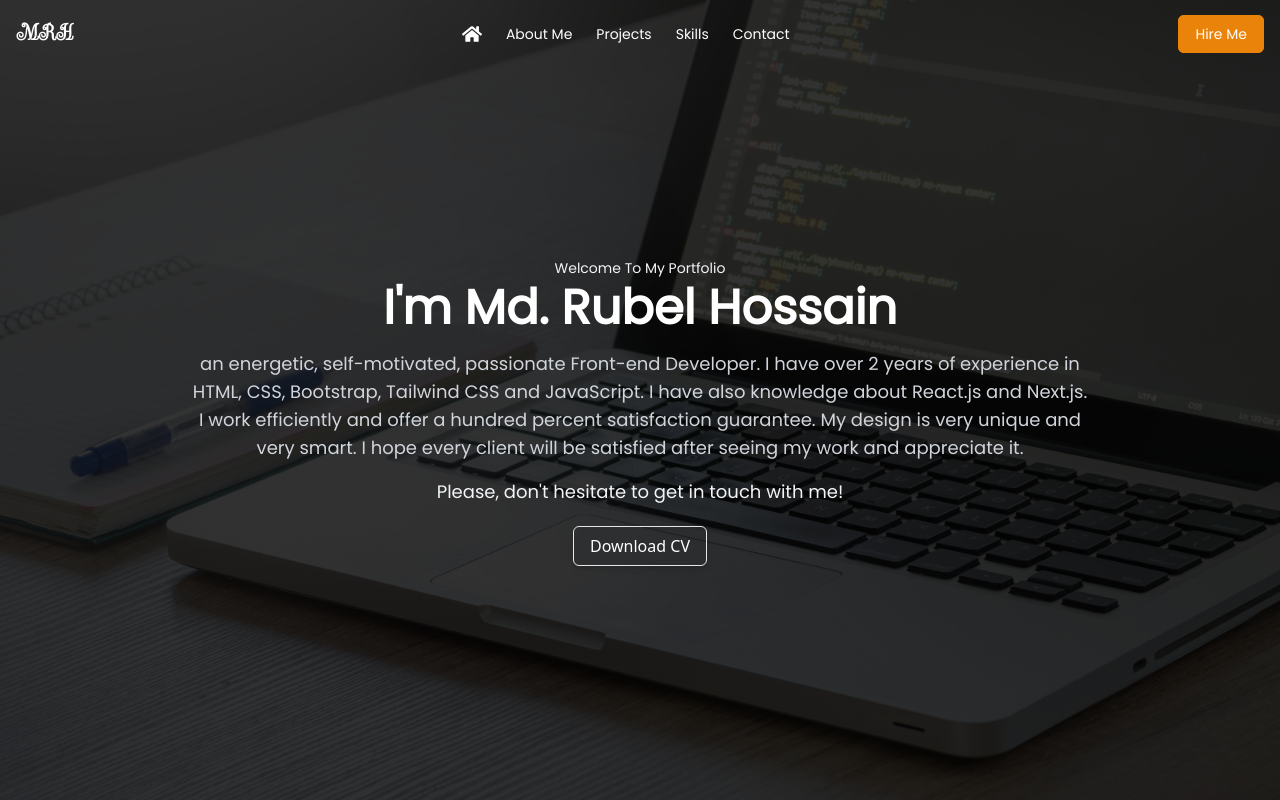
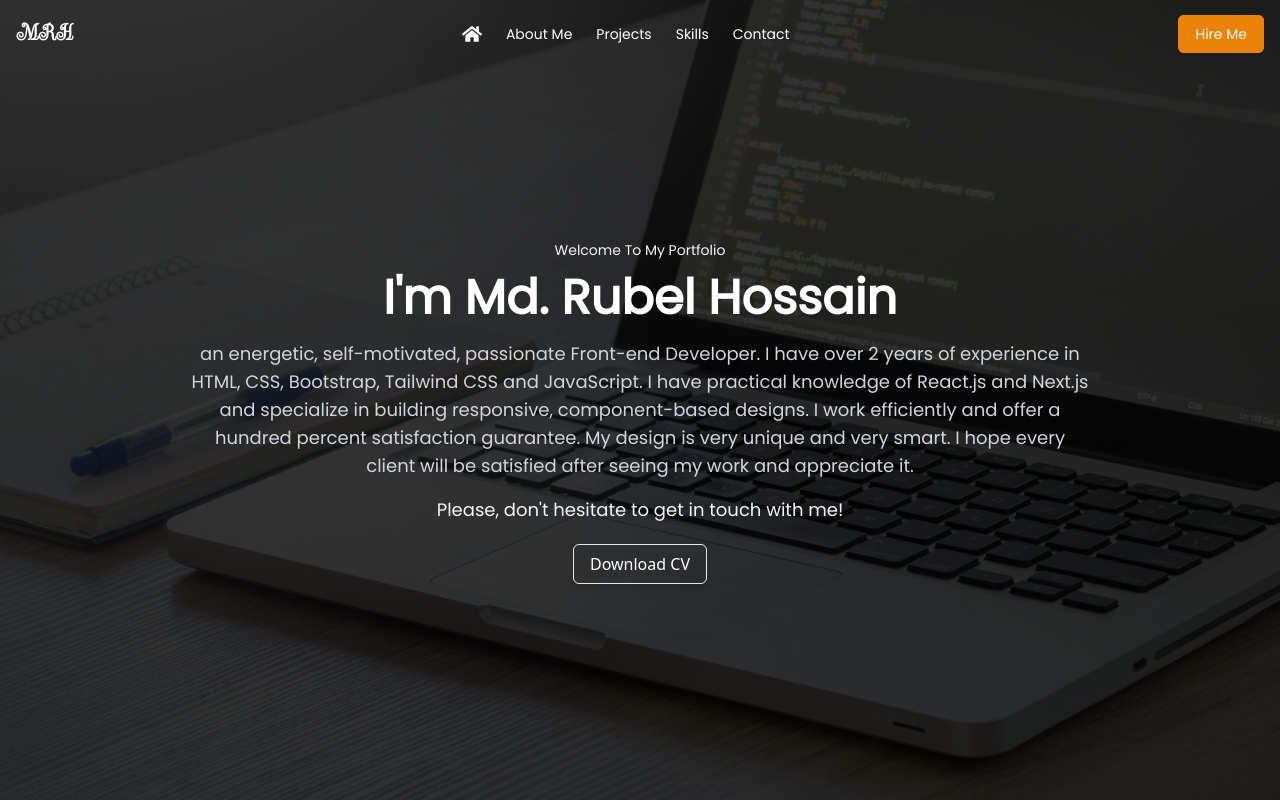
Before and after one commit to mdrubelhossain-me/mrh-portfolio, a React (Vite) app: page / in a window 1280 px wide. Shown: the top 800 px of the page. Built offline with nearby package versions, Linux system fonts and the light colour scheme.

Commit message:
correction

```diff
--- a/src/pages/home/Hero.jsx
+++ b/src/pages/home/Hero.jsx
@@ -17,7 +17,7 @@ const Hero = () => {
       {/* Centered Content */}
       <div className="relative z-10 flex items-center justify-center h-full text-center text-white px-4">
         <div className="mt-0  lg:mt-4 2xl:mt-0">
-          <p className=" mx-auto text-sm font-primary text-gray-100">
+          <p className=" mx-auto text-sm font-primary text-gray-100 mb-2">
             Welcome To My Portfolio
           </p>
           <h1 className="text-3xl md:text-5xl font-bold mb-3 font-primary leading-snug md:leading-tight">
@@ -27,7 +27,8 @@ const Hero = () => {
             {" "}
             an energetic, self-motivated, passionate Front-end Developer. I have
             over 2 years of experience in HTML, CSS, Bootstrap, Tailwind CSS and
-            JavaScript. I have also knowledge about React.js and Next.js. I work
+            JavaScript. I have practical knowledge of React.js and Next.js and
+            specialize in building responsive, component-based designs. I work
             efficiently and offer a hundred percent satisfaction guarantee. My
             design is very unique and very smart. I hope every client will be
             satisfied after seeing my work and appreciate it.
```
